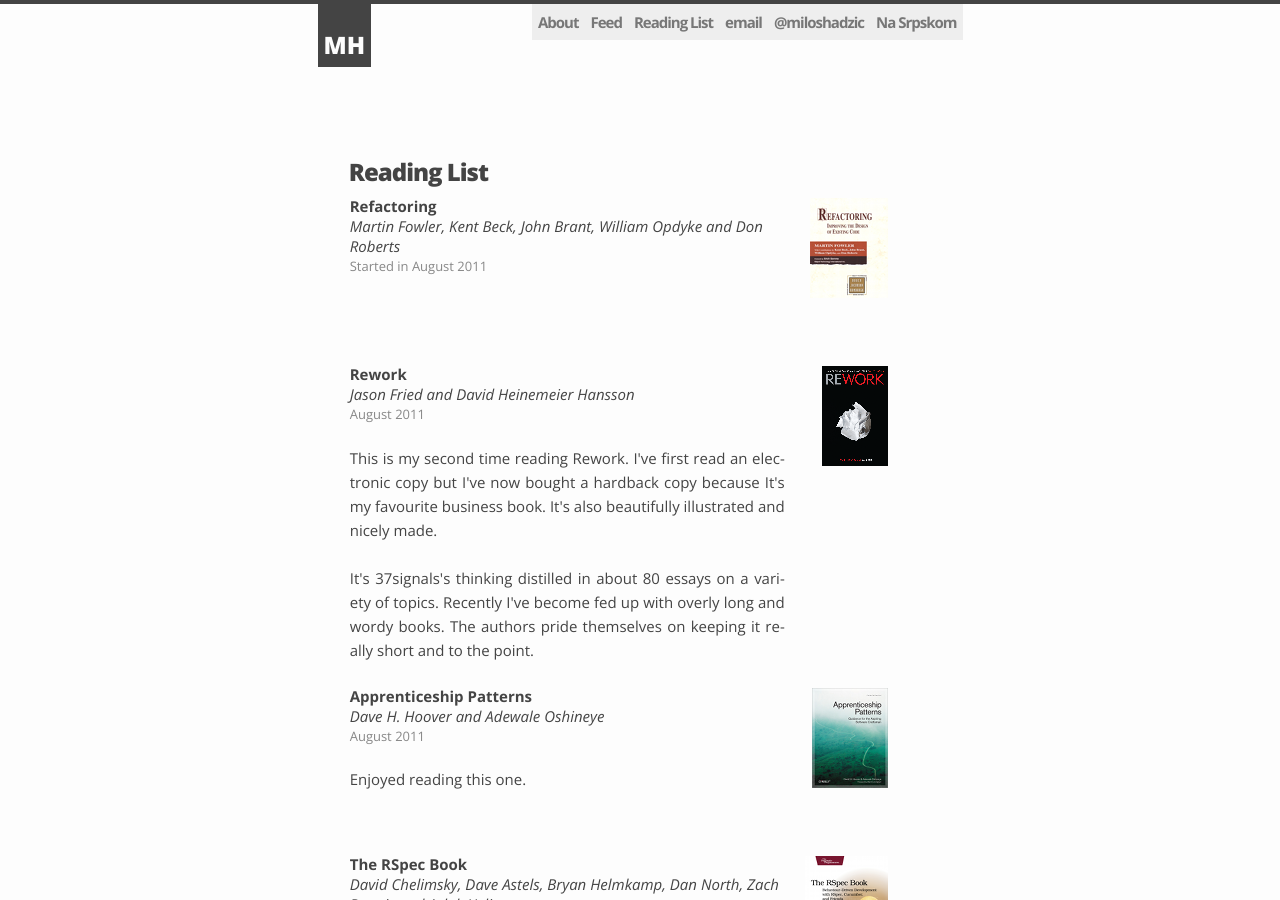
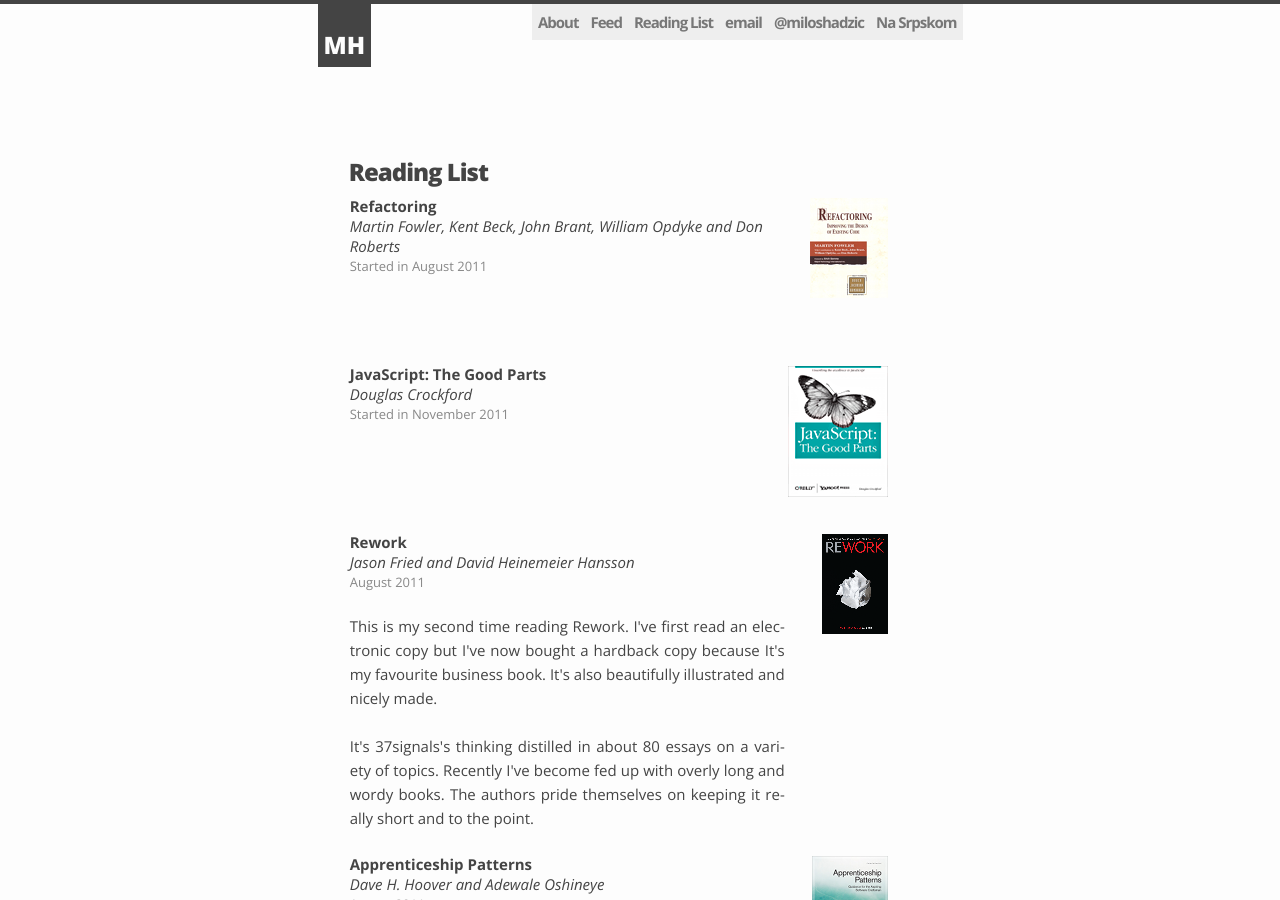
Before and after one commit to miloshadzic/miloshadzic.github.com, a Jekyll site: the page built from reading.html, in a window 1280 px wide and 900 px high. Built offline with Jekyll 4.4.1, drawn with Linux system fonts in a browser that asks for light colours; some web fonts are replaced.

Commit message:
Adds JavaScript: The Good Parts to reading list.

```diff
--- a/reading.html
+++ b/reading.html
@@ -11,6 +11,13 @@ title: Reading List
     <a class="dslink" href="http://amzn.com/0201485672"><span class="floatleft bold">Refactoring</span></a><br />
     <span class="italic">Martin Fowler, Kent Beck, John Brant, William Opdyke and Don Roberts</span>
     <p class="date">Started in August 2011</p>
+  </div>
+
+  <div class="book">
+    <a class="floatright" href="http://amzn.com/0596517742"><img src="/resources/images/books/0596517742.png" /></a>
+    <a class="dslink" href="http://amzn.com/0596517742"><span class="floatleft bold">JavaScript: The Good Parts</span></a><br />
+    <span class="italic">Douglas Crockford</span>
+    <p class="date">Started in November 2011</p>
   </div>
 
 
```
Also changed, not shown: books.yml (+8 -0 lines), comments/JavaScript:_The_Good_Parts-0596517742.md (added), resources/images/books/0596517742.png (added).
